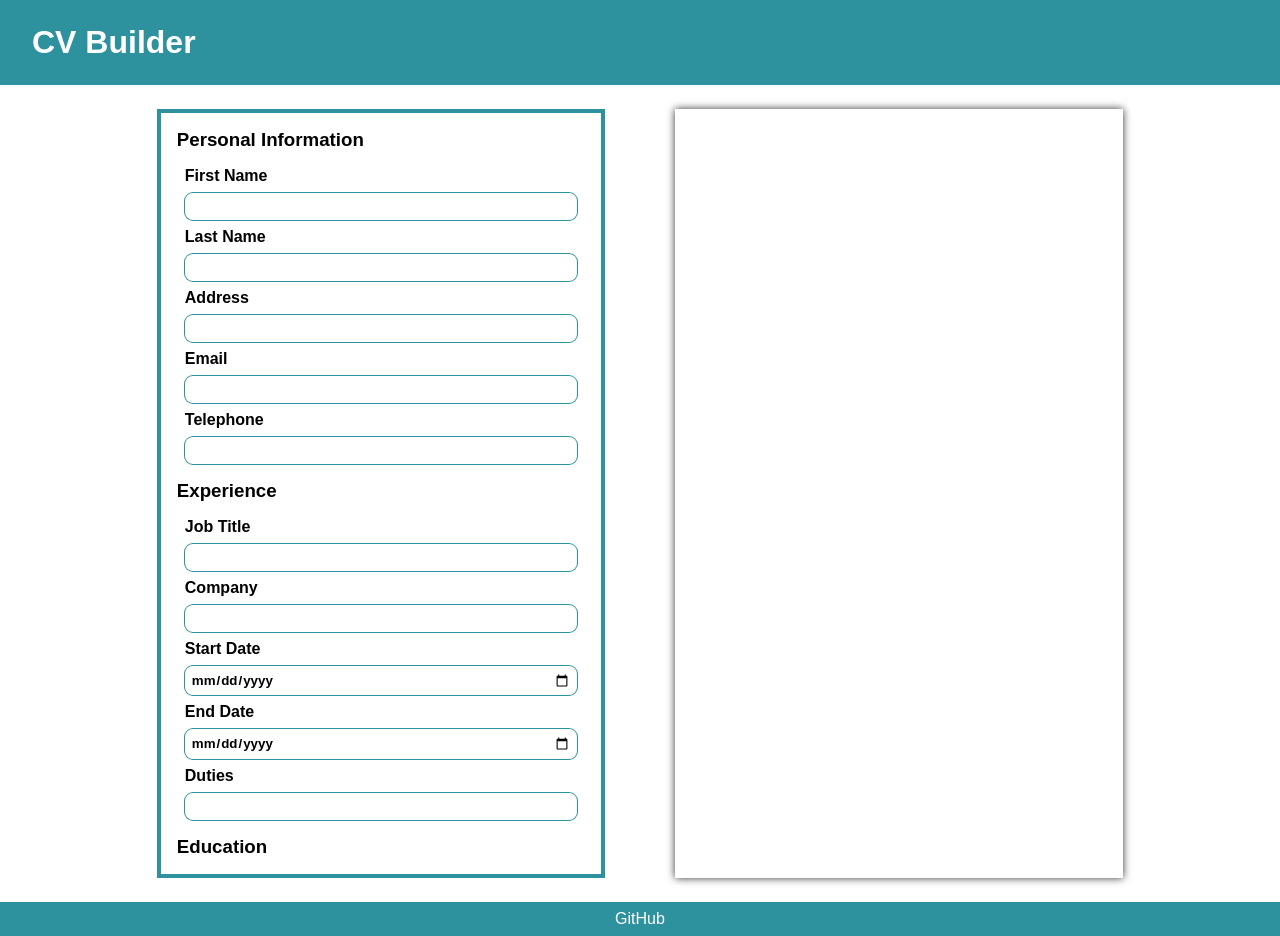
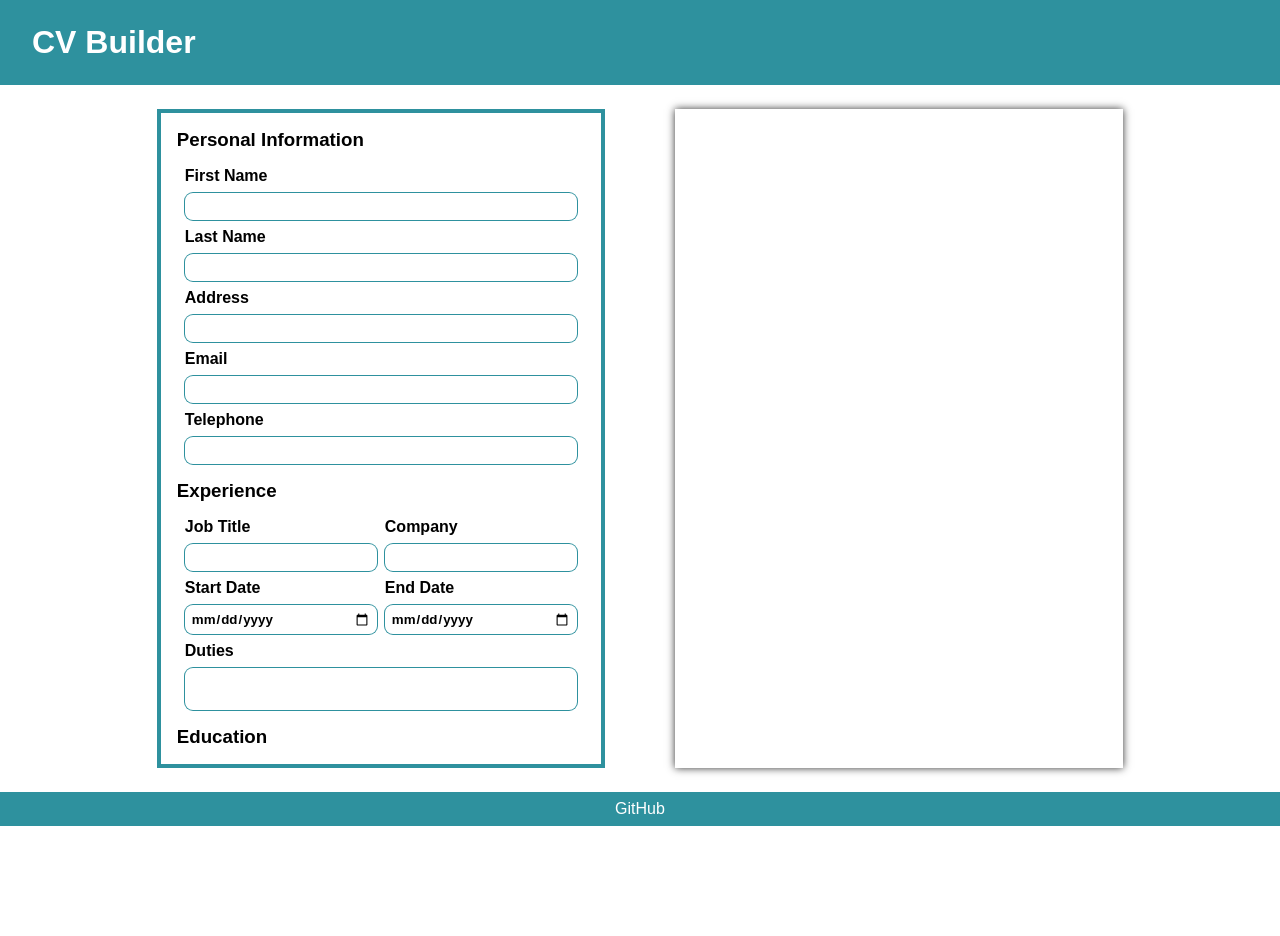
Before and after one commit to bkwong315/cv-application, a React app: page / in a window 1280 px wide. After the commit the page ends 826 px from the top, so only its background shows below. Built offline with nearby package versions, Linux system fonts and the light colour scheme; the HTML template or start-up script is replaced by a standard one.

Commit message:
Update style to split inputs into 2 cols

```diff
--- a/src/components/ExpEditor/ExpItem.scss
+++ b/src/components/ExpEditor/ExpItem.scss
@@ -2,4 +2,10 @@
 
 .exp-item {
   @include editor-item-grid;
+
+  grid-template-columns: repeat(2, 1fr);
+
+  .span-full-width {
+    grid-column: 1 / -1;
+  }
 }
--- a/src/components/ExpEditor/ExpItem.tsx
+++ b/src/components/ExpEditor/ExpItem.tsx
@@ -32,7 +32,9 @@ class ExpItem extends React.Component {
         <LabeledInput
           inputId='job-duties'
           inputName='Duties'
+          inputType='textarea'
           onChangeHandler={() => {}}
+          classes='span-full-width'
         />
       </div>
     );
```
